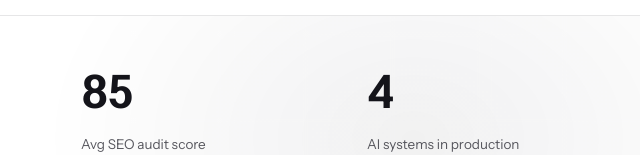
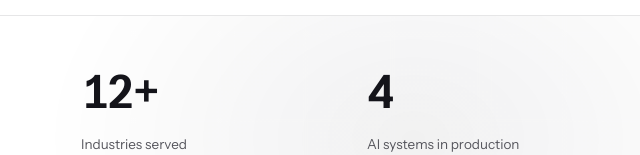
Before and after one commit to cordovarossmarco-rai/rmcdev-portfolio, a plain HTML site: page index.html in a window 1280 px wide. Shown: the part 797-952 px from the top of the page, 273-913 px from the left. Drawn offline with Linux system fonts and the light colour scheme.

Commit message:
stats: replace SEO audit score with "12+ Industries served"
Audit score is a technical vanity metric, not a buyer outcome. "Industries served"
(counted from the real client sites) signals versatility and completes the
volume/breadth/depth/reach story across the four stats.

Co-Authored-By: Claude Opus 4.8 (1M context) <noreply@anthropic.com>

```diff
--- a/index.html
+++ b/index.html
@@ -306,7 +306,7 @@
   <div class="wrap">
     <div class="stats-grid">
       <div class="stat rv"><div class="n" data-count="70" data-suffix="+">0</div><div class="lbl">Sites shipped</div></div>
-      <div class="stat rv"><div class="n" data-count="85">0</div><div class="lbl">Avg SEO audit score</div></div>
+      <div class="stat rv"><div class="n" data-count="12" data-suffix="+">0</div><div class="lbl">Industries served</div></div>
       <div class="stat rv"><div class="n" data-count="4">0</div><div class="lbl">AI systems in production</div></div>
       <div class="stat rv"><div class="n">US &middot; UK</div><div class="lbl">Clients served</div></div>
     </div>
```
